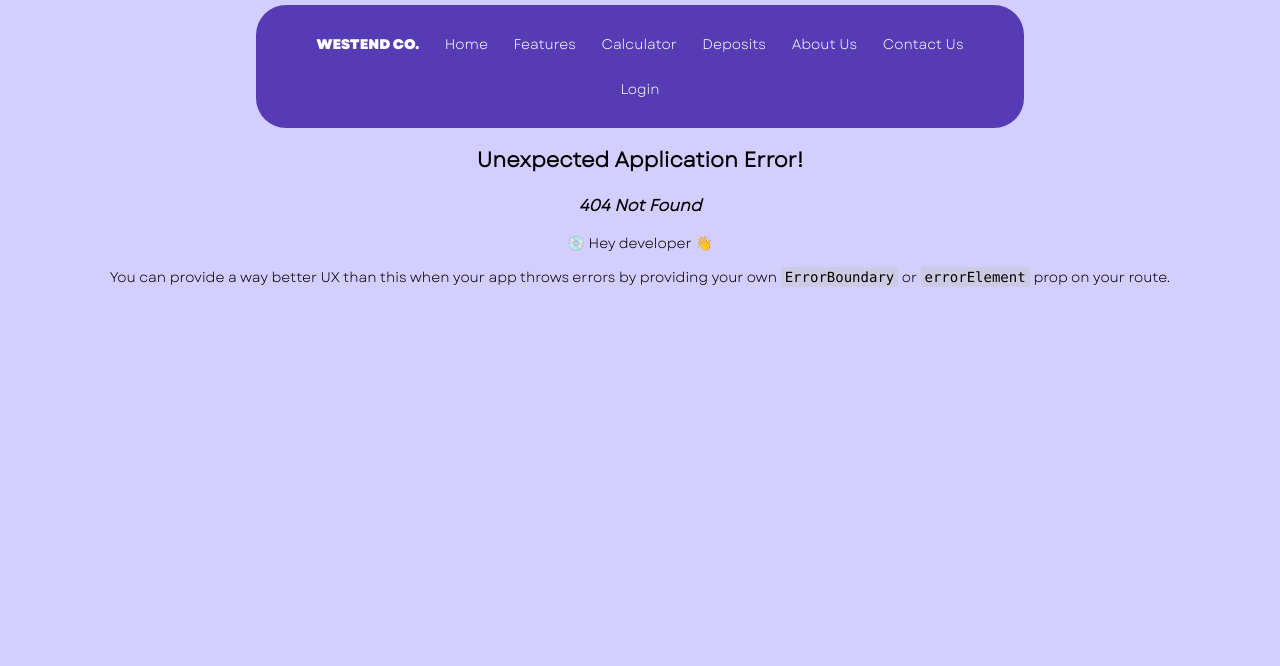
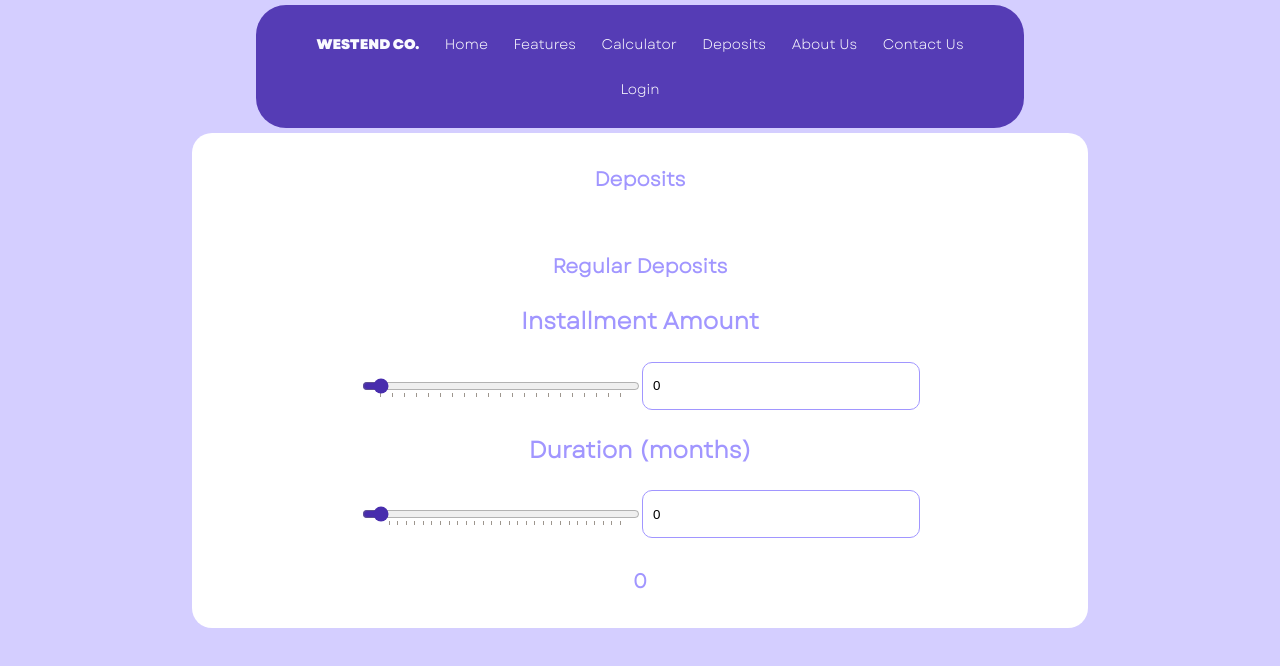
Before and after one commit to eekshitchawla/westendtc, a React (Create React App) app: page /deposits in a window 1280 px wide. Before the commit this address had no page. Shown: the top 666 px of the page. Built offline with nearby package versions, Linux system fonts and the light colour scheme.

Commit message:
deposits page init

```diff
--- a/src/App.js
+++ b/src/App.js
@@ -7,6 +7,7 @@ import AddMember from "./components/admin/AddMember/AddMember";
 import RemoveMember from "./components/admin/RemoveMember/RemoveMember";
 import EditMember from "./components/admin/EditMember/EditMember";
 import Login from "./components/Login/Login";
+import Deposits from "./components/Deposits/Deposits";
 
 function App() {
   const appRouter = createBrowserRouter([
@@ -34,6 +35,10 @@ function App() {
       path: "/login",
       element: <Login />,
     },
+    {
+      path: "/deposits",
+      element: <Deposits />,
+    },
   ]);
   return (
     <div className="App">
--- /dev/null
+++ b/src/components/Deposits/Deposits.js
@@ -0,0 +1,116 @@
+import React, { useEffect, useState } from "react";
+
+const Deposits = () => {
+  const [loanAmt, setLoanAmt] = useState(0);
+  const [durationAmt, setDurationAmt] = useState(0);
+  const loanAmtVal = (event) => {
+    setLoanAmt(event.target.value);
+  };
+  const durationAmtVal = (event) => {
+    setDurationAmt(event.target.value);
+  };
+
+  useEffect(() => {
+    const datalist = document.getElementById("loanTicks");
+
+    // Clear existing options
+    datalist.innerHTML = "";
+
+    // Generate and append options from 1 to 84
+    for (let i = 1; i <= 84; i++) {
+      const option = document.createElement("option");
+      option.value = i;
+      option.label = i;
+      datalist.appendChild(option);
+    }
+  }, []);
+  function calculateCompoundInterestForRD(P, r, n, t) {
+    const rate = r / 100;
+    const compoundInterest = P * Math.pow(1 + rate / n, (n * t) / 12);
+    const futureValue = compoundInterest.toFixed(2); // You can adjust the precision as needed
+
+    return parseFloat(futureValue);
+  }
+
+  return (
+    <div className="addMem">
+      <div>Deposits</div>
+      <main>
+        <br />
+        <br />
+        <div>Regular Deposits</div>
+        <div>
+          <h3>Installment Amount</h3>
+          <div id="input-range">
+            <input
+              type="range"
+              min={0}
+              max={200000}
+              step={10000}
+              value={loanAmt}
+              onChange={loanAmtVal}
+              list="loanAmountTicks"
+            />
+            <datalist id="loanAmountTicks">
+              <option value="0" label="0" />
+              <option value="10000" label="10,000" />
+              <option value="20000" label="20,000" />
+              <option value="30000" label="30,000" />
+              <option value="40000" label="40,000" />
+              <option value="50000" label="50,000" />
+              <option value="60000" label="60,000" />
+              <option value="70000" label="70,000" />
+              <option value="80000" label="80,000" />
+              <option value="90000" label="90,000" />
+              <option value="100000" label="100,000" />
+              <option value="110000" label="110,000" />
+              <option value="120000" label="120,000" />
+              <option value="130000" label="130,000" />
+              <option value="140000" label="140,000" />
+              <option value="150000" label="150,000" />
+              <option value="160000" label="160,000" />
+              <option value="170000" label="170,000" />
+              <option value="180000" label="180,000" />
+              <option value="190000" label="190,000" />
+              <option value="200000" label="200,000" />
+            </datalist>
+            <input
+              type="number"
+              value={loanAmt}
+              onChange={loanAmtVal}
+              list="loanAmountTicks"
+            />
+          </div>
+          <h3>Duration (months)</h3>
+          <div id="input-range">
+            <input
+              type="range"
+              min={0}
+              max={84}
+              step={3}
+              value={durationAmt}
+              onChange={durationAmtVal}
+              list="loanTicks"
+            />
+            <datalist id="loanTicks"></datalist>
+            <input
+              type="number"
+              min={0}
+              max={84}
+              value={durationAmt}
+              onChange={durationAmtVal}
+              list="loanTicks"
+            />
+          </div>
+          <br />
+          {/* A = P x (1 + r/100)^nt */}
+          <div>
+            {calculateCompoundInterestForRD(loanAmt, 8, 12, durationAmt)}
+          </div>
+        </div>
+      </main>
+    </div>
+  );
+};
+
+export default Deposits;
--- a/src/components/Navbar/Navbar.js
+++ b/src/components/Navbar/Navbar.js
@@ -9,7 +9,6 @@ const Navbar = () => {
   useEffect(() => {
     setIsLoggedIn(localStorage.getItem("userId") ? true : false);
   }, []);
-  // refresh issue
   return (
     <nav id="navbar">
       <div id="navbar-ul">
@@ -28,13 +27,13 @@ const Navbar = () => {
           <a href="/calculator"> Calculator</a>
         </li>
         <li>
-          <a href="/">Deposits</a>
+          <a href="/deposits">Deposits</a>
         </li>
         <li>
           <a href="/#about-container">About Us</a>
         </li>
         <li>
-          <a href="/"> Contact Us</a>
+          <a href="/#footer-container"> Contact Us</a>
         </li>
         {isLoggedIn ? (
           <li
```
